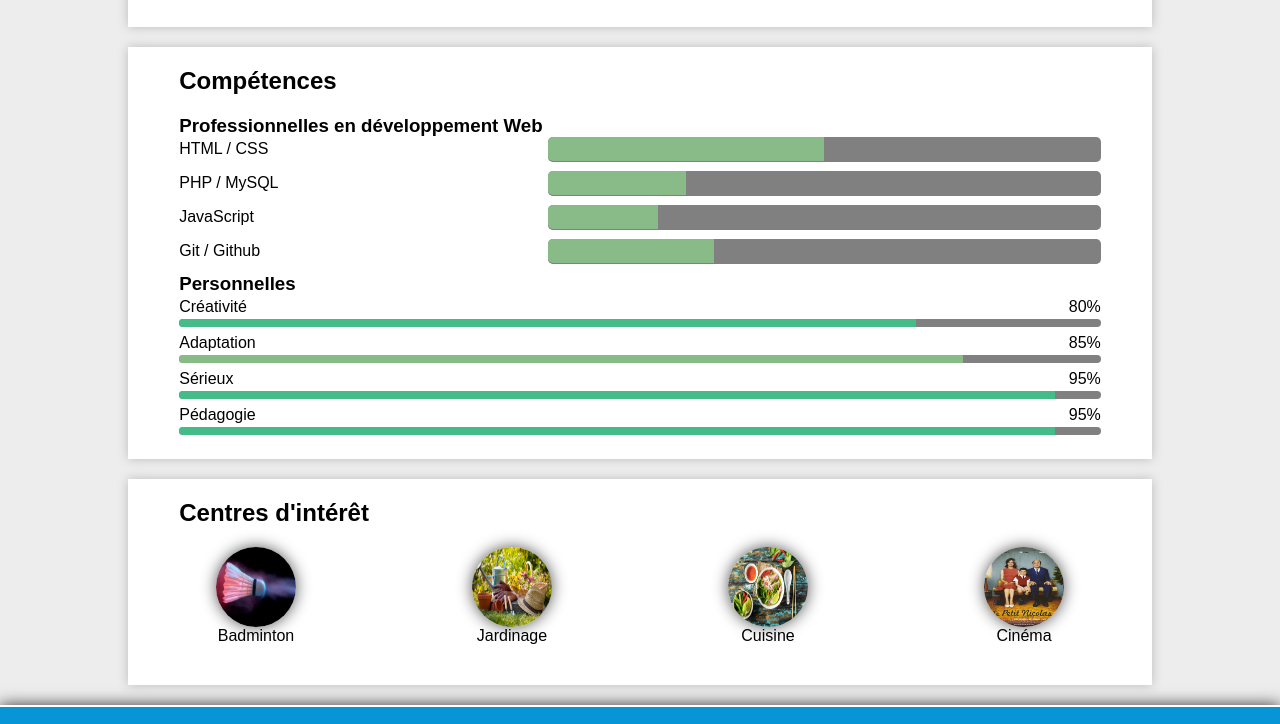
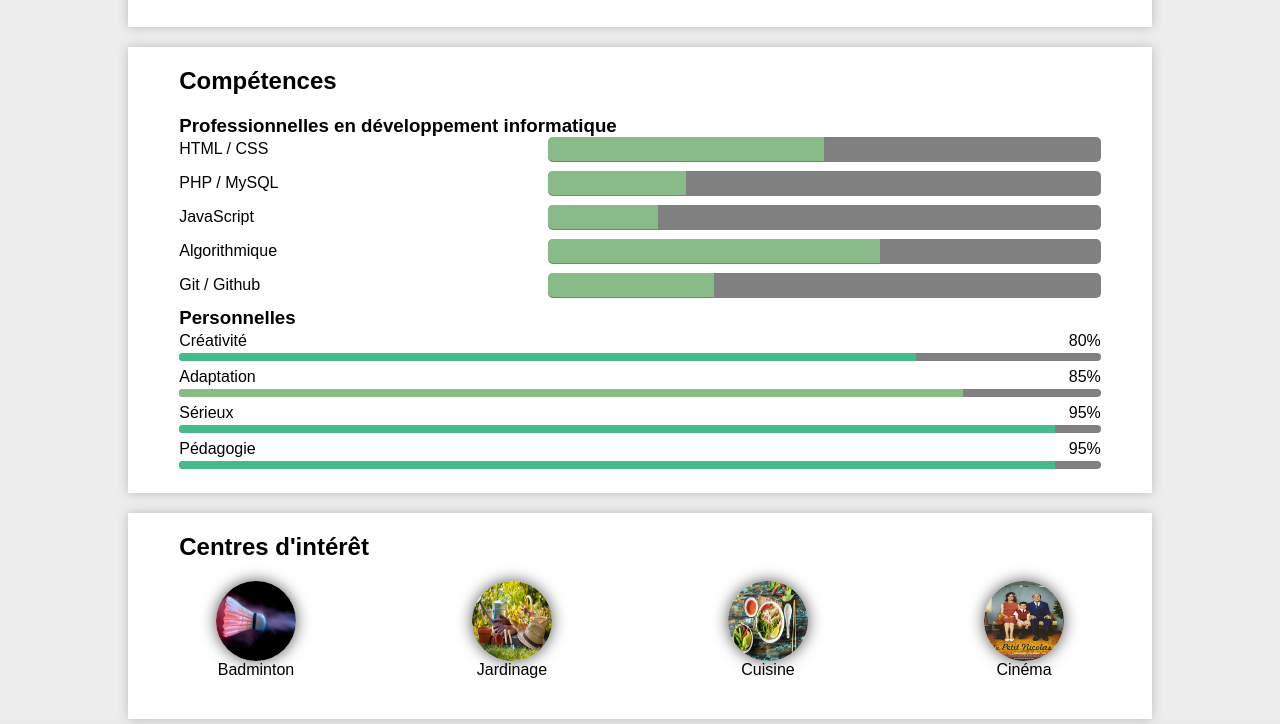
Before and after one commit to huynhpham-dev/CV, a plain HTML site: page index.html in a window 1280 px wide. Shown: the part 1788-2512 px from the top of the page. Drawn offline with Linux system fonts and the light colour scheme.

Commit message:
Update index.html

```diff
--- a/index.html
+++ b/index.html
@@ -194,7 +194,10 @@ section > div{
     width: 50%;
     background-color: #8B8;
 }
-
+.c60{
+    width: 60%;
+    background-color: #8B8;
+}
 .c85{
     width: 85%;
     background-color: #8B8;
@@ -292,7 +295,7 @@ section > div{
 }
     </style>
     <header>
-        <h1>Huynh PHAM <br> Apprenti-Developpeur Web <br> PhD en Génie Chimique/Procédés </h1>
+        <h1>Huynh PHAM <br> Apprenti-Developpeur </h1>
     </header>
 
     <section>
@@ -304,7 +307,7 @@ section > div{
             <p>Diplômé d’un Doctorat en génie chimique et procédés avec 5 ans
               d’expérience en Recherche et Développement dans l’energie
               renouvellable en collaboration avec TotalEnergies, ENGIE, etc,
-              je me tourne ensuite vers le développement informatique et les thématiques liées au Web comme le backend développement.</p>
+              je me tourne ensuite vers le développement informatique et les thématiques liées au backend ou App développement.</p>
             <a href="./CV-huynhpham-dev.pdf" download>Télécharger mon CV</a>
         </div>
         <div class="contact">
@@ -461,7 +464,7 @@ de 22MW et d'un système de biogaz de 300m3 </p>
     </section>
     <section>
         <h2>Compétences</h2>
-        <h3 class="h3gauche">Professionnelles en développement Web</h3>
+        <h3 class="h3gauche">Professionnelles en développement informatique </h3>
         <div class="comp">
             <p>HTML / CSS</p>
             <div class="conteneur-barre"><span class="barre c50"></span></div>
@@ -473,6 +476,10 @@ de 22MW et d'un système de biogaz de 300m3 </p>
         <div class="comp">
             <p>JavaScript</p>
             <div class="conteneur-barre"><span class="barre c20"></span></div>
+        </div>
+         <div class="comp">
+            <p>Algorithmique</p>
+            <div class="conteneur-barre"><span class="barre c60"></span></div>
         </div>
         <div class="comp">
             <p>Git / Github</p>
```
